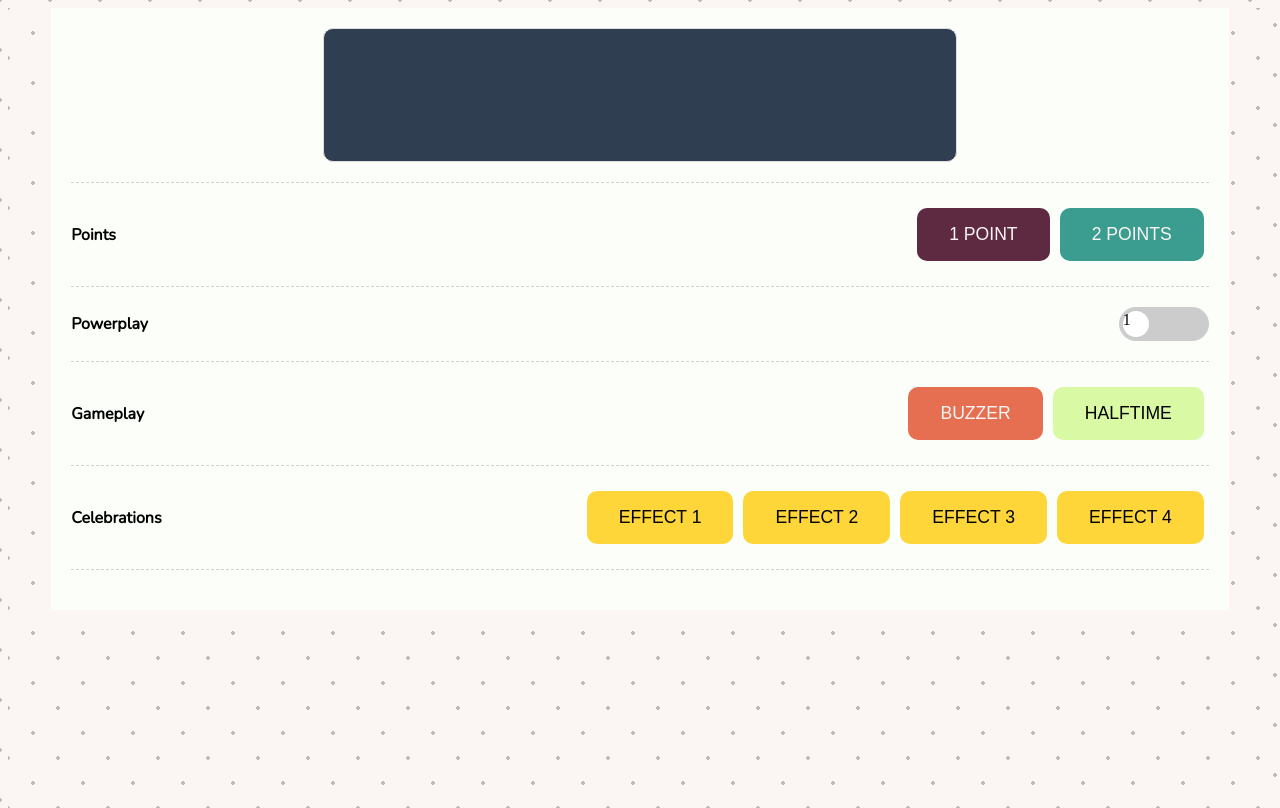
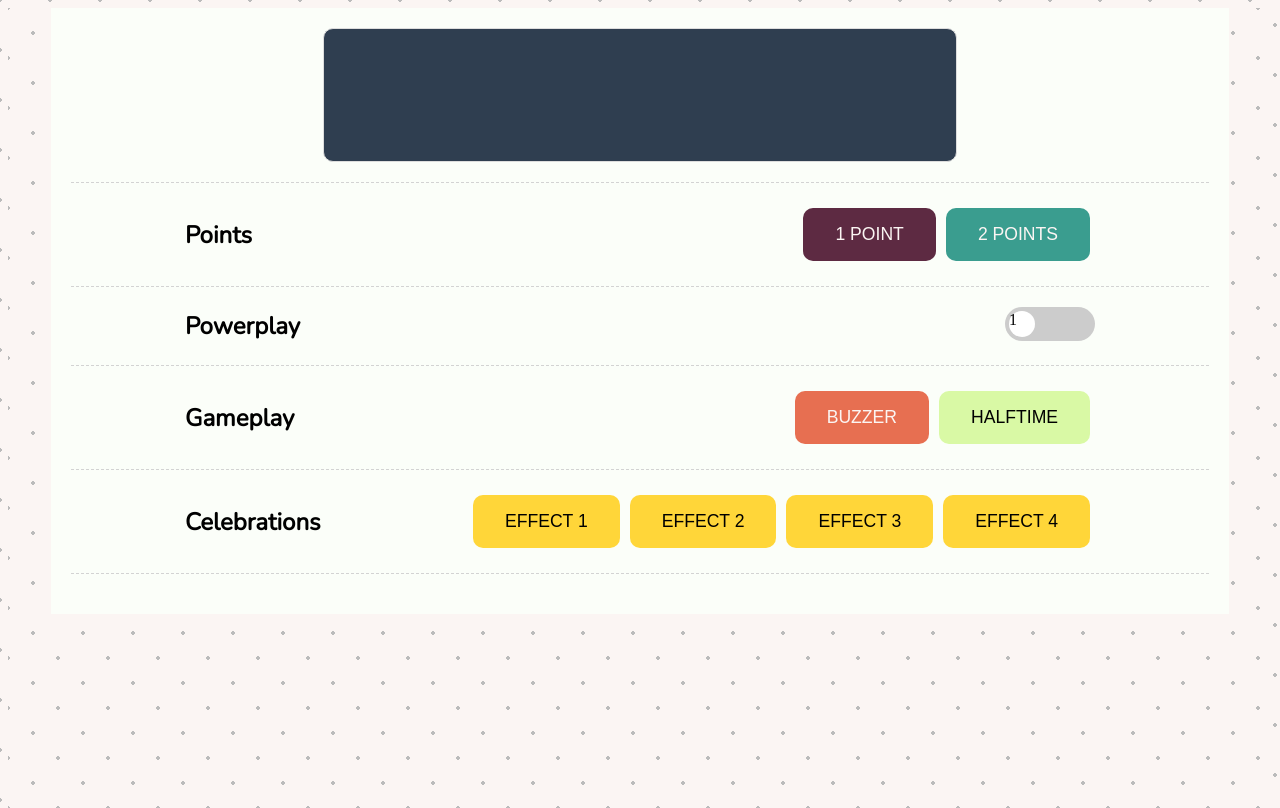
Before and after one commit to Makerspace-Ashoka/HoopGlow, a Nuxt app in the folder frontend/: page / in a window 1280 px wide. Built offline with nearby package versions, Linux system fonts and the light colour scheme.

Commit message:
Increase section title size, add left-right padding for all content

```diff
--- a/frontend/app.vue
+++ b/frontend/app.vue
@@ -6,28 +6,30 @@
     </div>
     <div class="section">
       <span class="section-title">Points</span>
-      <div>
+      <div class="section-body">
         <button class="btn" style="background-color: #5D2A42;  color: #fbf5f3;">1 Point</button>
         <button class="btn" style="background-color: #3a9d8f;  color: #fbf5f3;">2 Points</button>
       </div>
     </div>
     <div class="section">
       <span class="section-title">Powerplay</span>
-      <label class="switch">
-        <input type="checkbox">
-        <span class="slider"></span>
-      </label>
+      <div class="section-body">
+        <label class="switch">
+          <input type="checkbox">
+          <span class="slider"></span>
+        </label>
+      </div>
     </div>
     <div class="section">
       <span class="section-title">Gameplay</span>
-      <div>
+      <div class="section-body">
         <button class="btn" style="background-color: #E76F51; color: #fbf5f3;">Buzzer</button>
         <button class="btn" style="background-color: #D9F9A5;">Halftime</button>
       </div>
     </div>
     <div class="section">
       <span class="section-title">Celebrations</span>
-      <div>
+      <div class="section-body">
         <button class="btn" style="background-color: #FFD639;">Effect 1</button>
         <button class="btn" style="background-color: #FFD639;">Effect 2</button>
         <button class="btn" style="background-color: #FFD639;">Effect 3</button>
@@ -72,6 +74,8 @@ export default {
   font-family: 'Nunito', sans-serif;
   font-weight: 700;
   flex: 1;
+  font-size: 24px;
+  padding-left: 10%;
 }
 
 #status-monitor {
@@ -86,6 +90,10 @@ export default {
   border: 1px solid #ddd;
   border-radius: 10px;
   padding: 1rem 2rem;
+}
+
+.section-body {
+  padding-right: 10%
 }
 
 .btn {
```
